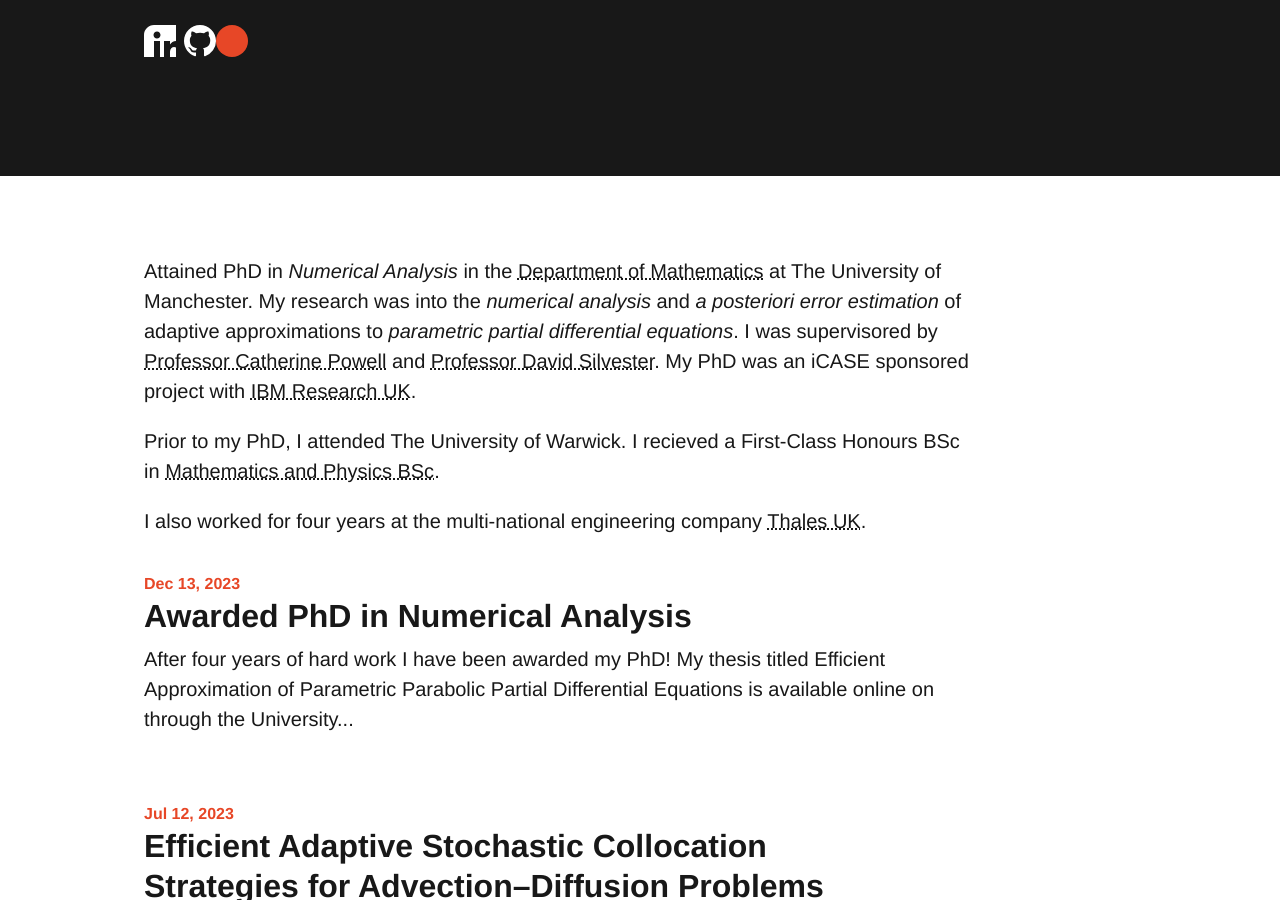
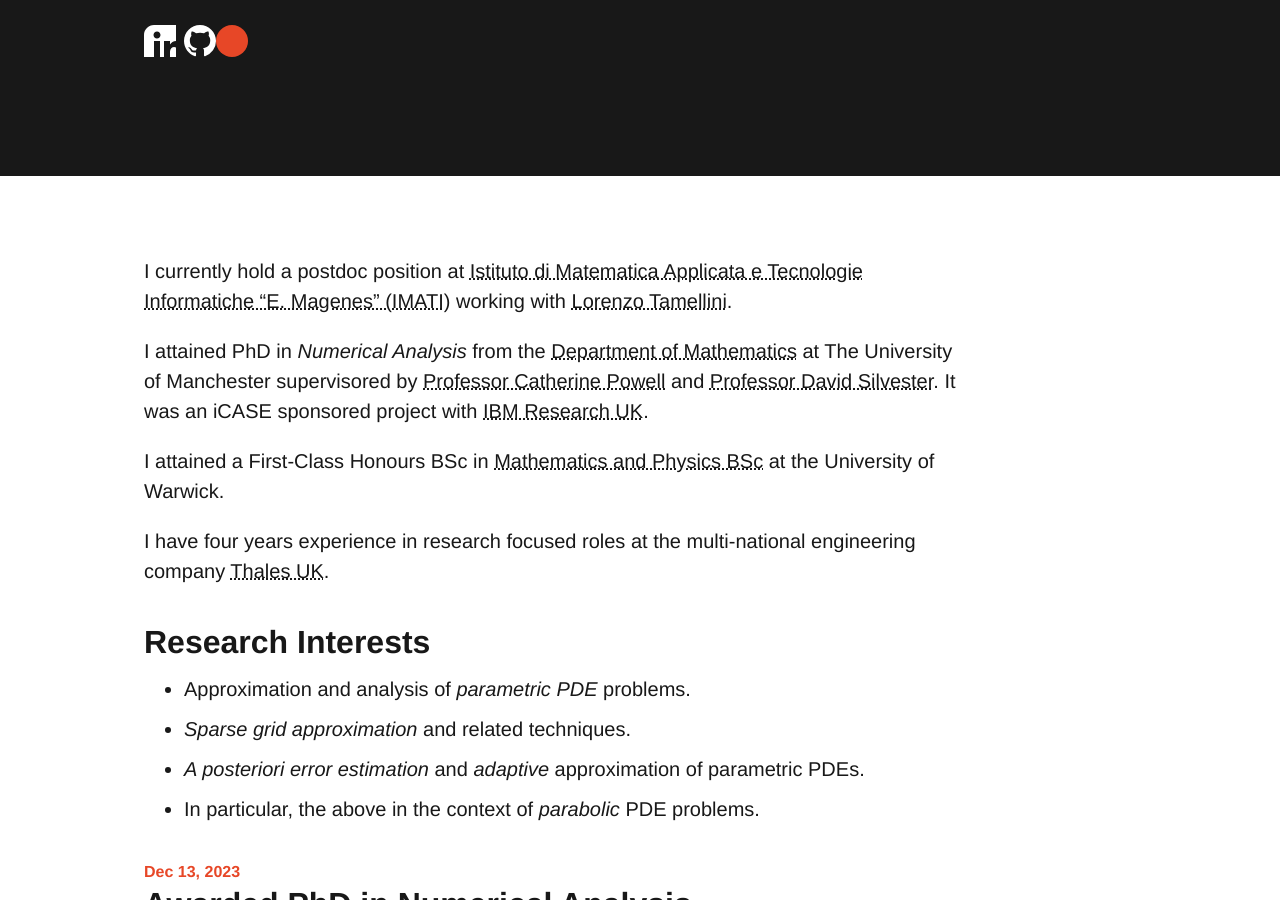
Before and after one commit to benmkent/benmkent.github.io, a Jekyll site: the page built from index.md, in a window 1280 px wide and 900 px high, scrolled down 300 px. Built offline with Jekyll 4.4.1, drawn with Linux system fonts in a browser that asks for light colours.

Commit message:
Update index.md

```diff
--- a/index.md
+++ b/index.md
@@ -5,10 +5,16 @@
 layout: home
 list_title: "Recent experience"
 ---
-Attained PhD in *Numerical Analysis* in the [Department of Mathematics](https://www.maths.manchester.ac.uk/) at The University of Manchester.
-My research was into the *numerical analysis* and *a posteriori error estimation* of adaptive approximations to *parametric partial differential equations*.
-I was supervisored by [Professor Catherine Powell](https://personalpages.manchester.ac.uk/staff/Catherine.Powell/) and [Professor David Silvester](https://personalpages.manchester.ac.uk/staff/david.silvester/). My PhD was an iCASE sponsored project with [IBM Research UK](https://research.ibm.com/labs/uk).
+I currently hold a postdoc position at [Istituto di Matematica Applicata e Tecnologie Informatiche "E. Magenes" (IMATI)](https://www.imati.cnr.it/make_home_page.php?language=ITA) working with [Lorenzo Tamellini](https://sites.google.com/view/lorenzo-tamellini/home-page).
 
-Prior to my PhD, I attended The University of Warwick. I recieved a First-Class Honours BSc in [Mathematics and Physics BSc](https://warwick.ac.uk/study/undergraduate/courses/mathsphysicsbsc/).
+I attained PhD in *Numerical Analysis* from the [Department of Mathematics](https://www.maths.manchester.ac.uk/) at The University of Manchester supervisored by [Professor Catherine Powell](https://personalpages.manchester.ac.uk/staff/Catherine.Powell/) and [Professor David Silvester](https://personalpages.manchester.ac.uk/staff/david.silvester/). It was an iCASE sponsored project with [IBM Research UK](https://research.ibm.com/labs/uk).
 
-I also worked for four years at the multi-national engineering company [Thales UK](https://www.thalesgroup.com/en/countries/europe/united-kingdom).
+I attained a First-Class Honours BSc in [Mathematics and Physics BSc](https://warwick.ac.uk/study/undergraduate/courses/mathsphysicsbsc/) at the University of Warwick.
+
+I have four years experience in research focused roles at the multi-national engineering company [Thales UK](https://www.thalesgroup.com/en/countries/europe/united-kingdom).
+
+# Research Interests
+- Approximation and analysis of *parametric PDE* problems.
+- *Sparse grid approximation* and related techniques.
+- *A posteriori error estimation* and *adaptive* approximation of parametric PDEs.
+- In particular, the above in the context of *parabolic* PDE problems.
```
